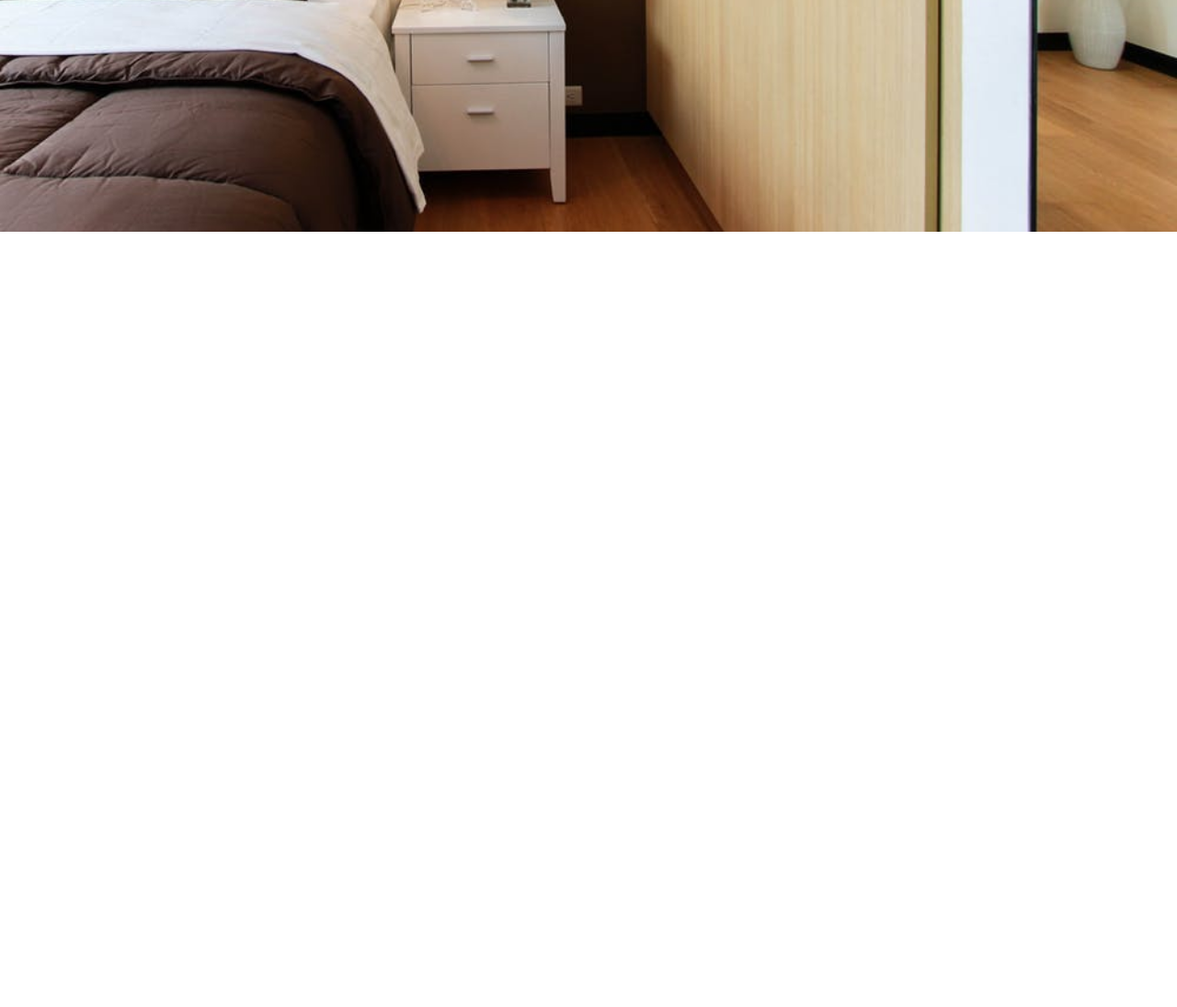
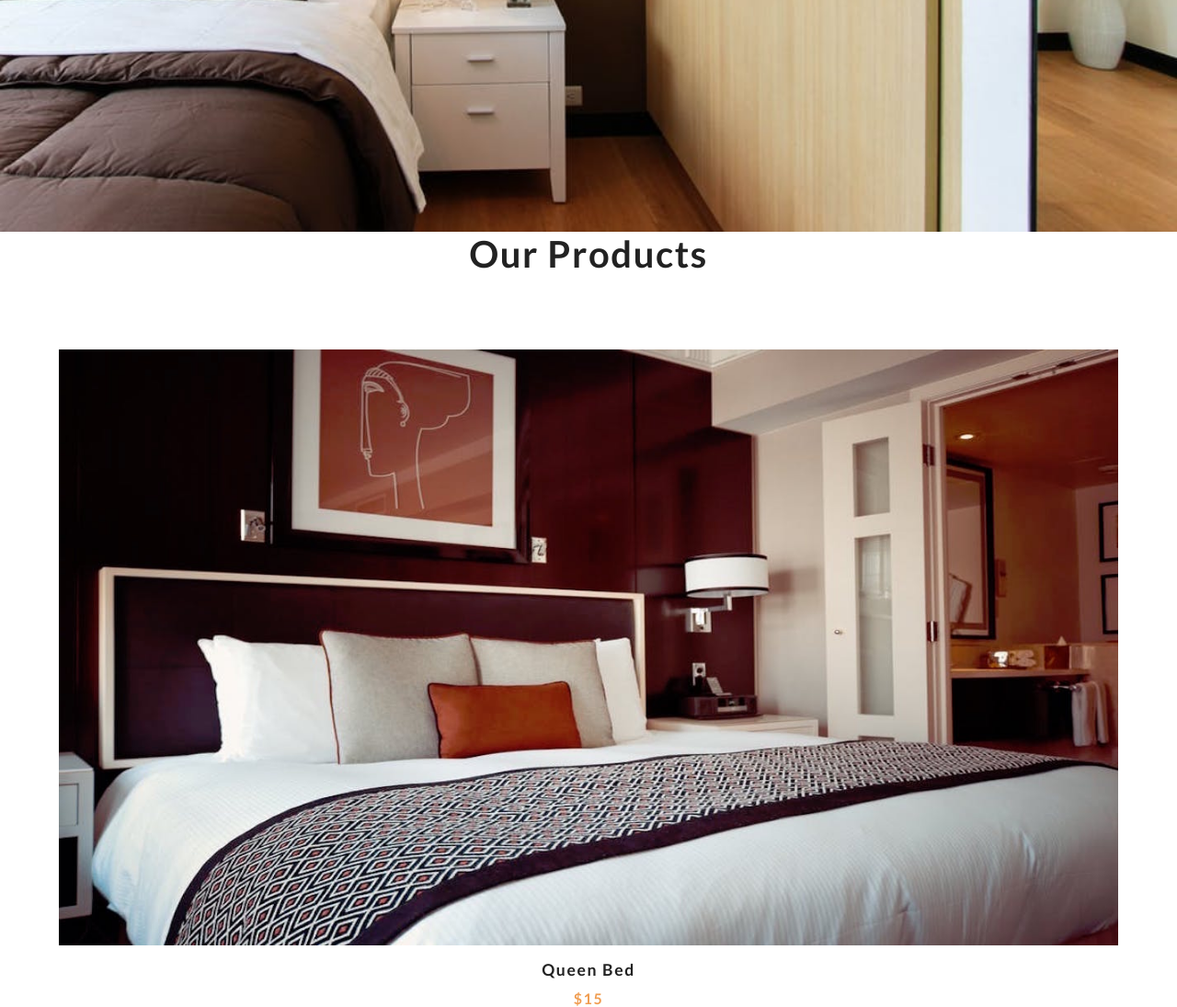
Before and after one commit to levintoo/comfy-house-store, a plain HTML site: page index.html in a window 1280 px wide. Shown: the part 548-1643 px from the top of the page at 92% size. Before the commit the page ends 800 px from the top, so only its background shows below. Drawn offline with Linux system fonts and the light colour scheme.

Commit message:
products section

```diff
--- a/index.html
+++ b/index.html
@@ -39,6 +39,28 @@
         </div>
     </header>
     <!-- end of hero -->
+    <!-- products -->
+    <sections class="products">
+        <div class="section-title">
+            <h2>our products</h2>
+        </div>
+        <div class="products-center">
+            <!-- single products -->
+            <article class="product">
+                <div class="img-container">
+                    <img src="./images/product-1.jpeg" alt="product" class="product-img">
+                    <button class="bag-btn" data-id="1">
+                        <i class="fas fa-shopping-cart"></i>add to cart
+                    </button>
+                </div>
+                <h3>queen bed</h3>
+                <h4>$15</h4>
+            </article>
+
+            <!-- end of single products -->
+        </div>
+    </sections>
+    <!-- end of products -->
     <script src="app.js"></script>
 </body>
 
```
